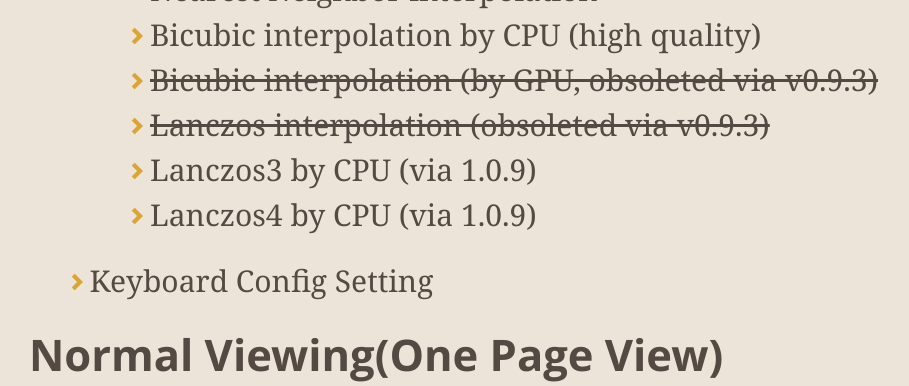
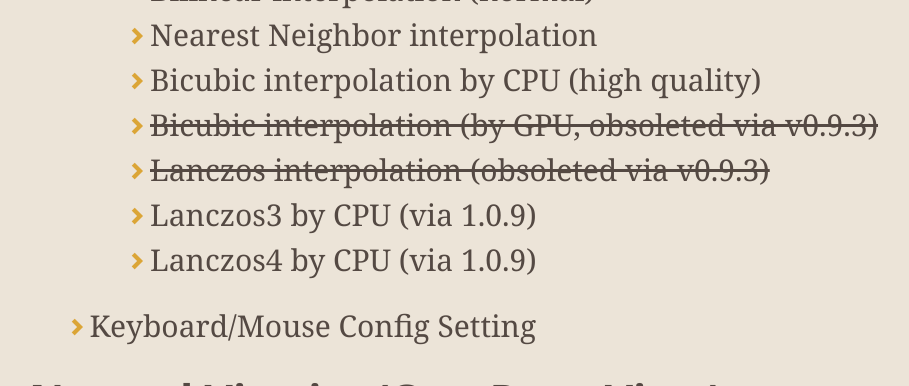
Before and after one commit to kanryu/quickviewer, a Jekyll site: the page built from docs/index.md, in a window 1280 px wide and 900 px high, scrolled down 13916 px, cut to the strip 0-386 px from the top of the window. Shown: the whole strip, without its empty margins (139-1048 px from the left). Built offline with Jekyll 4.4.1, drawn with Linux system fonts in a browser that asks for light colours; nearby versions of some CDN libraries; comment, search, counter and statistics services are not loaded; our own code applies the rules of GitHub Pages for plain Markdown files.

Commit message:
Update index.md

```diff
--- a/docs/index.md
+++ b/docs/index.md
@@ -215,7 +216,7 @@ Thanks for reviewers! :)
     - ~~Lanczos interpolation (obsoleted via v0.9.3)~~
     - Lanczos3 by CPU (via 1.0.9)
     - Lanczos4 by CPU (via 1.0.9)
-- Keyboard Config Setting
+- Keyboard/Mouse Config Setting
 
 ### Normal Viewing(One Page View)
 
```
Also changed, not shown: other parts of docs/index.md (+1 -0 lines).
